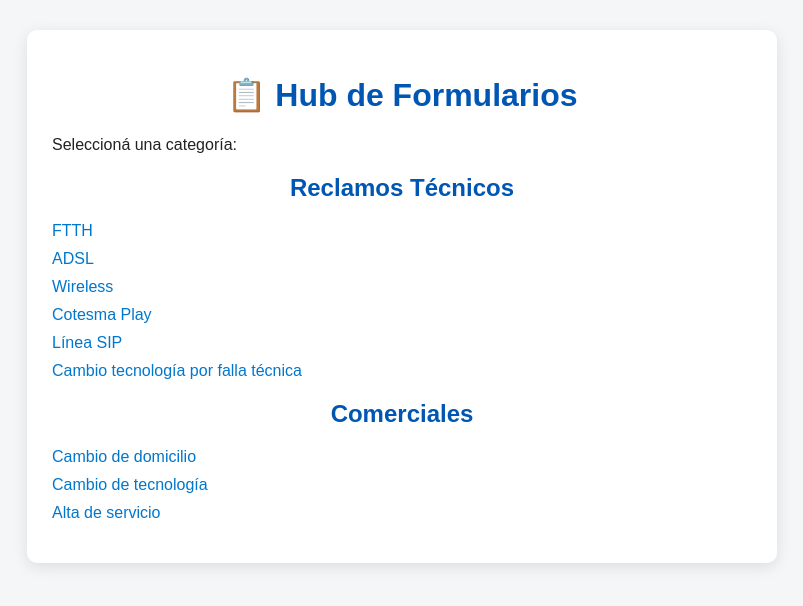
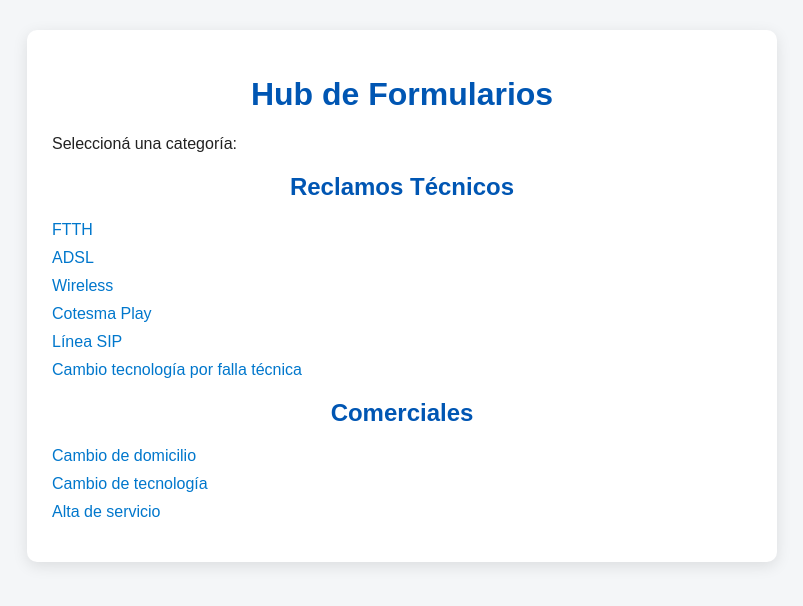
Before and after one commit to mcuiche/formularios-hub, a plain HTML site: page index.html in a window 1280 px wide. Shown: the whole page, without its empty margins (238-1041 px from the left). Drawn offline with Linux system fonts and the light colour scheme.

Commit message:
Update index.html

```diff
--- a/index.html
+++ b/index.html
@@ -8,7 +8,7 @@
 </head>
 <body>
   <div class="container">
-    <h1>📋 Hub de Formularios</h1>
+    <h1> Hub de Formularios</h1>
     <p>Seleccioná una categoría:</p>
 
     <div class="section">
```
